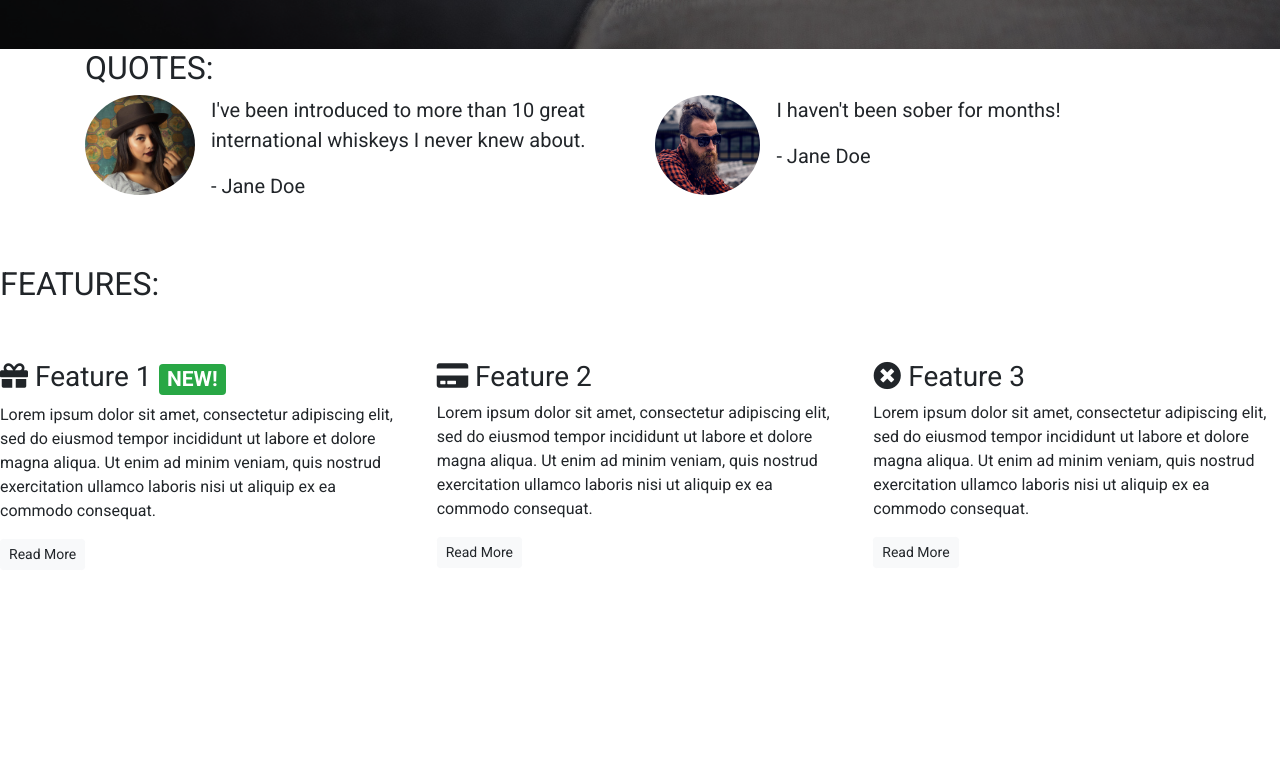
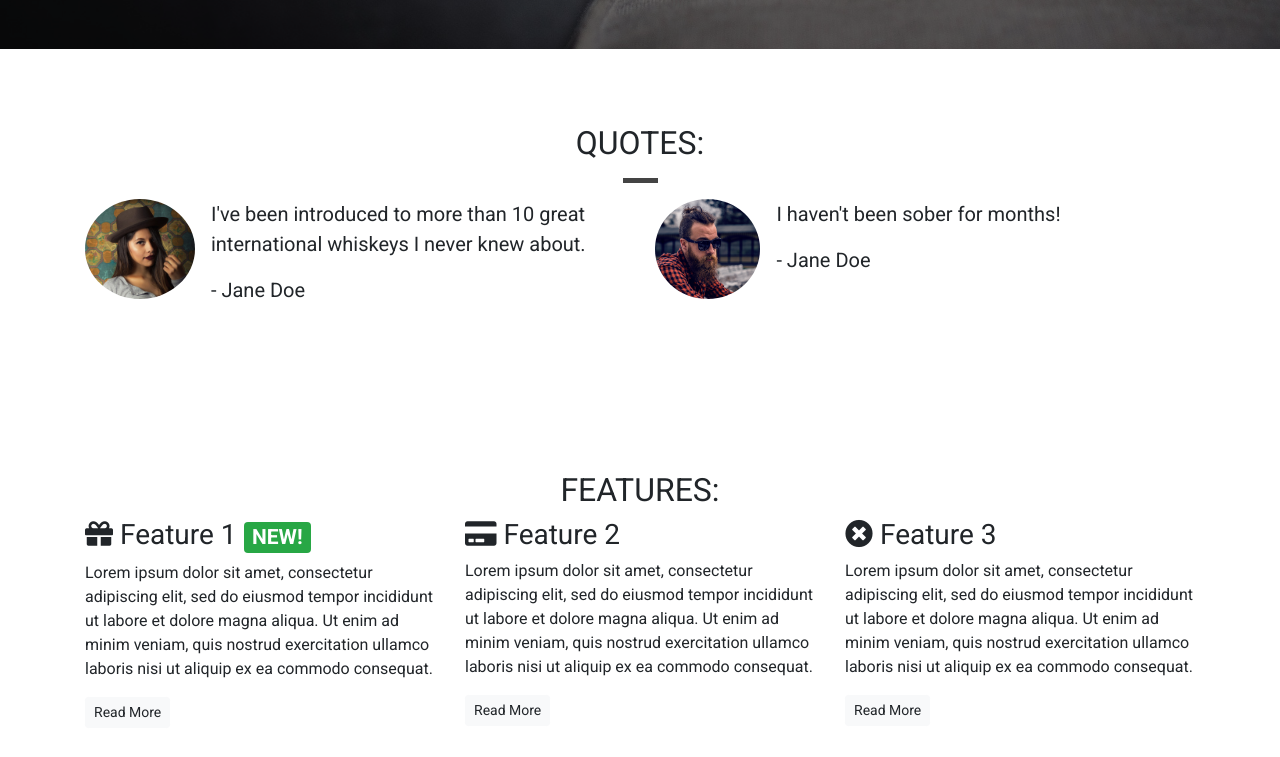
Before and after one commit to krandon1986/whiskey-drop, a plain HTML site: page index.html in a window 1280 px wide. Shown: the part 751-1508 px from the top of the page. Before the commit the page ends 1337 px from the top, so only its background shows below. Drawn offline with nearby package versions, Linux system fonts and the light colour scheme.

Commit message:
Spacing out the quote section

```diff
--- a/css/style.css
+++ b/css/style.css
@@ -45,12 +45,25 @@ body {
 
 .features-container {}
 
-/* Block diviers */
+/* Page headers */
+
+.page-header {
+    margin-bottom: 0;
+    border-bottom: 0;
+    text-align: center;
+}
+
+.page-header h2 {
+    margin-top: 0;
+}
+
+/* Block dividers */
 
 .block-divider {
     width: 75px;
     height: 5px;
     border: 0;
+    background-color: #444;
 
 }
 
@@ -60,6 +73,13 @@ body {
 
 .block-divider--short {
     width: 35px;
+}
+
+/* Content containers */
+
+.content-container {
+    padding-top: 75px;
+    padding-bottom: 75px;
 }
 
 /* Navbar */
--- a/index.html
+++ b/index.html
@@ -80,11 +80,12 @@
     </div>
 
         <!-- Quotes -->
-        <div class="container quotes-container">
+        <div class="container quotes-container content-container">
             <section class="quotes">
                 <div class="row">
-                    <div class="col-12">
+                    <div class="col-12 page-header">
                         <h2 class="text-uppercase">Quotes:</h2>
+                        <hr class="block-divider block-divider--short">
                     </div>
                 </div>
                 <div class="row">
@@ -123,10 +124,10 @@
     </div>
 
         <!-- Features -->
-        <div class="feature-container">
+        <div class="container feature-container content-container">
             <section class="features">
                 <div class="row">
-                    <div class="col-12 my-5">
+                    <div class="col-12 page-header">
                         <h2 class="text-uppercase">Features:</h2>
                     </div>
                 </div>
```
